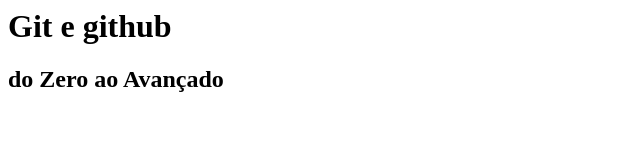
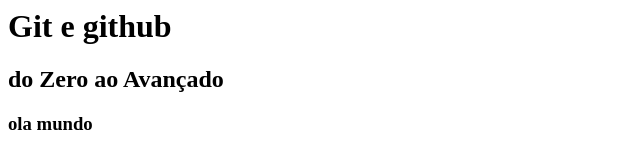
Before and after one commit to Mfreitas0/git_github_, a plain HTML site: page index.html in a window 1280 px wide. Shown: the whole page, without its empty margins (0-640 px from the left). Drawn offline with Linux system fonts and the light colour scheme.

Commit message:
Adicionando H3

```diff
--- a/index.html
+++ b/index.html
@@ -1,2 +1,3 @@
 <h1>Git e github</h1>
 <h2>do Zero ao Avançado</h2>
+<h3>ola mundo</h3>
```
